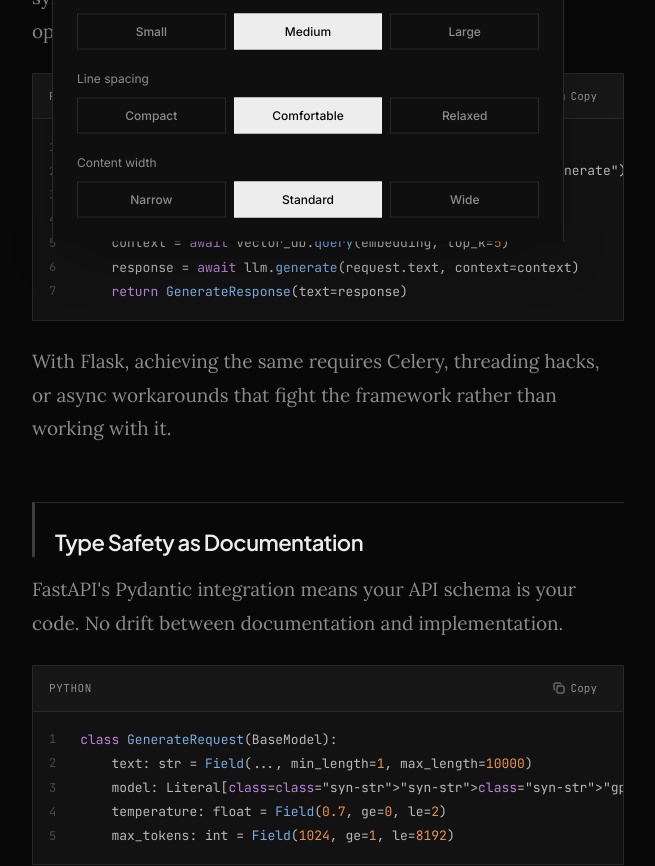
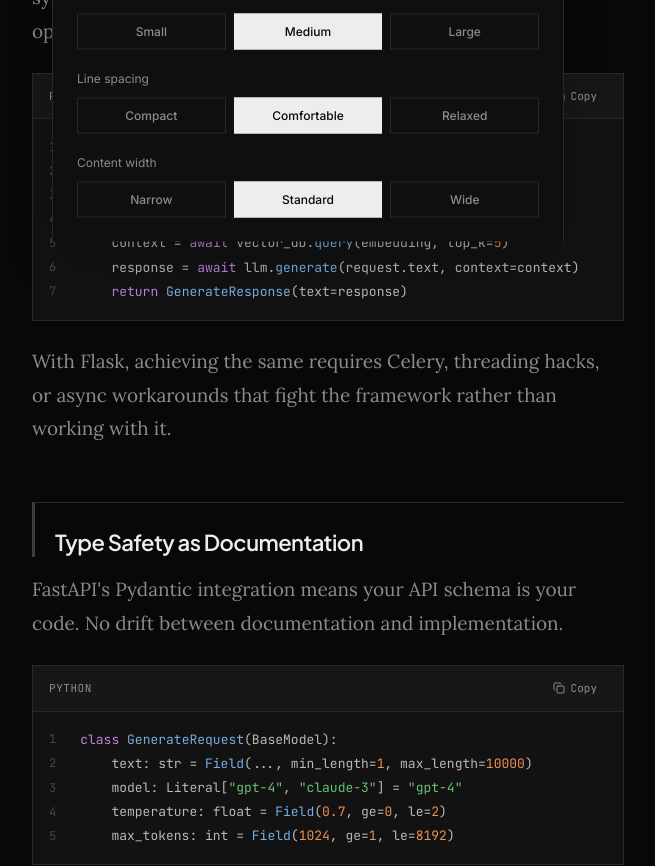
Before and after one commit to Ashish-singha08/portfolio, a Next.js app: page /insights/fastapi/why-fastapi-over-flask in a window 1280 px wide. Shown: the part 880-1746 px from the top of the page, without its empty margins (332-987 px from the left). Built offline with nearby package versions, Linux system fonts and the light colour scheme.

Commit message:
fixed markdown

```diff
--- a/components/markdown-renderer.tsx
+++ b/components/markdown-renderer.tsx
@@ -93,52 +93,38 @@ function highlightSyntax(line: string, lang: string): string {
 
   if (!lang || lang === "plain" || lang === "text") return escaped
 
-  // Strings (double and single quoted)
-  escaped = escaped.replace(
-    /(&quot;|")(.*?)(\1)|('.*?')/g,
-    '<span class="syn-str">$&</span>'
-  )
-  escaped = escaped.replace(
-    /(["'`])(?:(?=(\\?))\2.)*?\1/g,
-    '<span class="syn-str">$&</span>'
-  )
+  const pyKw =
+    /^(def|class|import|from|return|if|elif|else|for|while|try|except|finally|with|as|yield|async|await|raise|pass|break|continue|and|or|not|in|is|None|True|False|self|lambda)$/
+  const jsKw =
+    /^(const|let|var|function|return|if|else|for|while|try|catch|finally|class|import|export|from|default|async|await|new|this|typeof|instanceof|throw|switch|case|break|continue|true|false|null|undefined)$/
+  const kwRe = lang === "python" || lang === "py" ? pyKw : jsKw
 
-  // Comments (python # and // style)
-  escaped = escaped.replace(
-    /(#[^&].*$)|(\/\/.*$)/gm,
-    '<span class="syn-comment">$&</span>'
-  )
+  // Tokenize first, then classify — never run regex on already-highlighted HTML
+  const tokenRe = /(&quot;|["'`])(?:[^\\]|\\.)*?\1|#.*$|\/\/.*$|[a-zA-Z_]\w*|\d+\.?\d*|@\w+|[\s\S]/gm
+  const tokens = [...escaped.matchAll(tokenRe)].map((m) => m[0])
 
-  // Keywords
-  const pyKw =
-    /\b(def|class|import|from|return|if|elif|else|for|while|try|except|finally|with|as|yield|async|await|raise|pass|break|continue|and|or|not|in|is|None|True|False|self|lambda)\b/g
-  const jsKw =
-    /\b(const|let|var|function|return|if|else|for|while|try|catch|finally|class|import|export|from|default|async|await|new|this|typeof|instanceof|throw|switch|case|break|continue|true|false|null|undefined)\b/g
+  let result = ""
+  for (let i = 0; i < tokens.length; i++) {
+    const tok = tokens[i]
+    const next = tokens[i + 1] ?? ""
 
-  if (lang === "python" || lang === "py") {
-    escaped = escaped.replace(pyKw, '<span class="syn-kw">$&</span>')
-    // Decorators
-    escaped = escaped.replace(
-      /(@\w+)/g,
-      '<span class="syn-decorator">$&</span>'
-    )
-  } else {
-    escaped = escaped.replace(jsKw, '<span class="syn-kw">$&</span>')
+    if (/^(&quot;|["'`])/.test(tok)) {
+      result += `<span class="syn-str">${tok}</span>`
+    } else if (/^(#|\/\/)/.test(tok)) {
+      result += `<span class="syn-comment">${tok}</span>`
+    } else if (/^@/.test(tok)) {
+      result += `<span class="syn-decorator">${tok}</span>`
+    } else if (/^[a-zA-Z_]/.test(tok) && kwRe.test(tok)) {
+      result += `<span class="syn-kw">${tok}</span>`
+    } else if (/^\d/.test(tok)) {
+      result += `<span class="syn-num">${tok}</span>`
+    } else if (/^[a-zA-Z_]/.test(tok) && next === "(") {
+      result += `<span class="syn-fn">${tok}</span>`
+    } else {
+      result += tok
+    }
   }
-
-  // Numbers
-  escaped = escaped.replace(
-    /\b(\d+\.?\d*)\b/g,
-    '<span class="syn-num">$&</span>'
-  )
-
-  // Function calls
-  escaped = escaped.replace(
-    /\b([a-zA-Z_]\w*)\s*\(/g,
-    '<span class="syn-fn">$1</span>('
-  )
-
-  return escaped
+  return result
 }
 
 /* ---------- Markdown parser ---------- */
```
